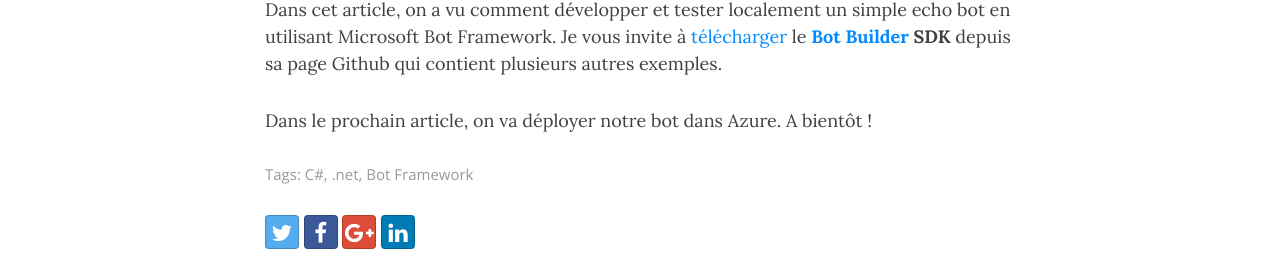
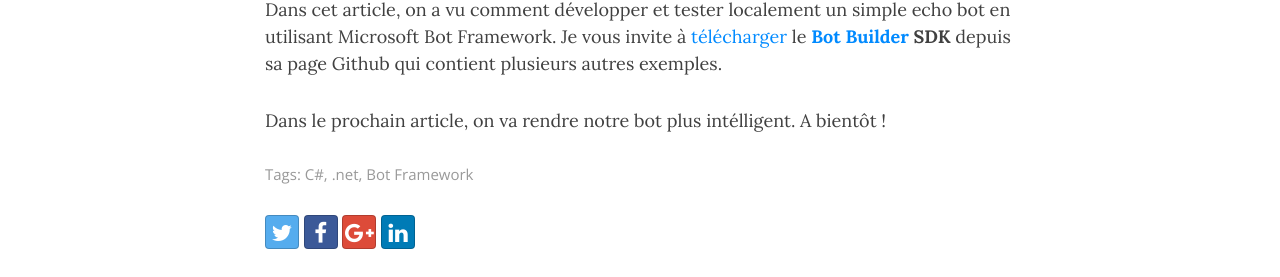
Before and after one commit to MarouanRejeb/MarouanRejeb.github.io, a Jekyll site: the page built from _posts/2017-02-15-Developper-un-bot.md, in a window 1280 px wide and 900 px high, scrolled down 3203 px. Shown: the part 276-553 px from the top of the window. Built offline with Jekyll 4.4.1, drawn with Linux system fonts in a browser that asks for light colours; nearby versions of some CDN libraries; comment, search, counter and statistics services are not loaded.

Commit message:
post 4 update

```diff
--- a/_posts/2017-02-15-Developper-un-bot.md
+++ b/_posts/2017-02-15-Developper-un-bot.md
@@ -67,7 +67,7 @@ Tatataaa ! Voilà notre echo bot, qui nous répond <i class="fa fa-android" aria
 Dans cet article, on a vu comment développer et tester localement un simple echo bot en utilisant Microsoft Bot Framework.
 Je vous invite à [télécharger][sdk] le **[Bot Builder][builder] SDK** depuis sa page Github qui contient plusieurs autres exemples.
 
-Dans le prochain article, on va déployer notre bot dans Azure. A bientôt !
+Dans le prochain article, on va rendre notre bot plus intélligent. A bientôt !
 
 [dev]: https://dev.botframework.com/
 [builder]: https://github.com/Microsoft/BotBuilder
```
